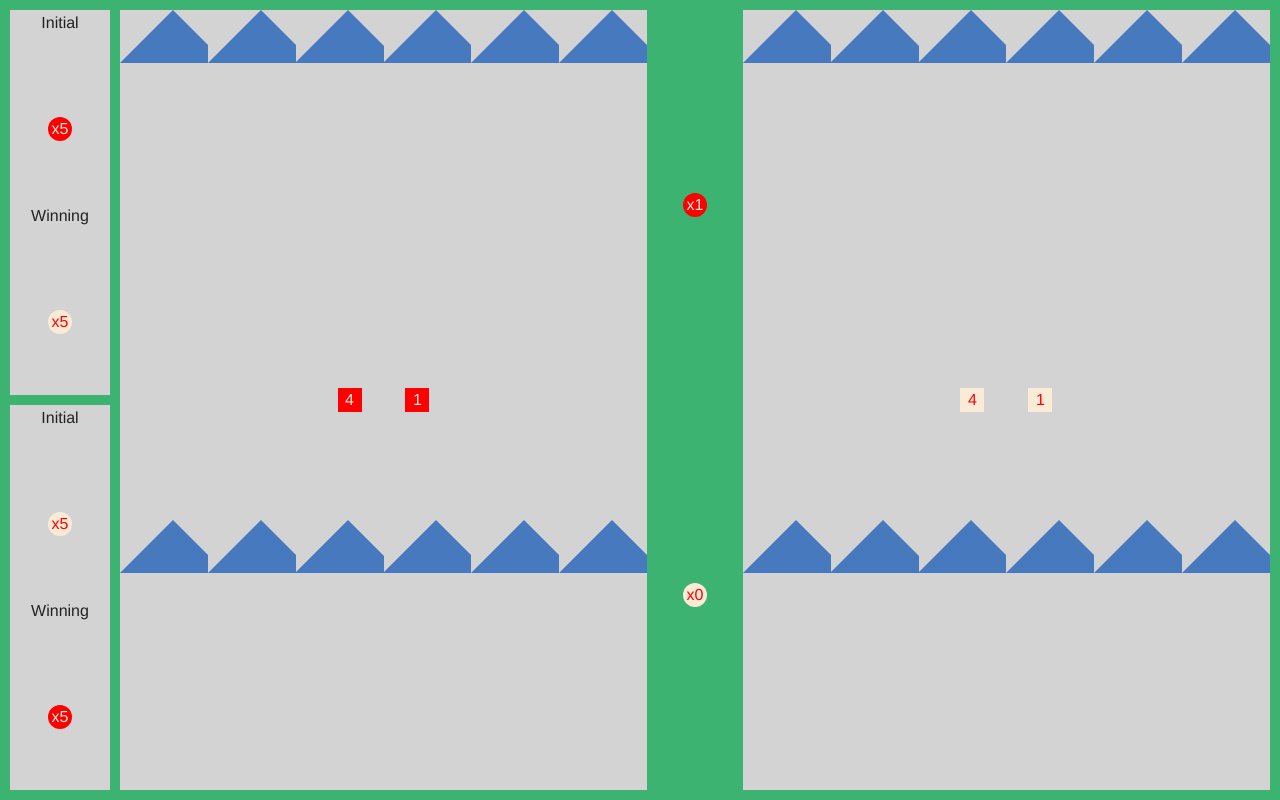
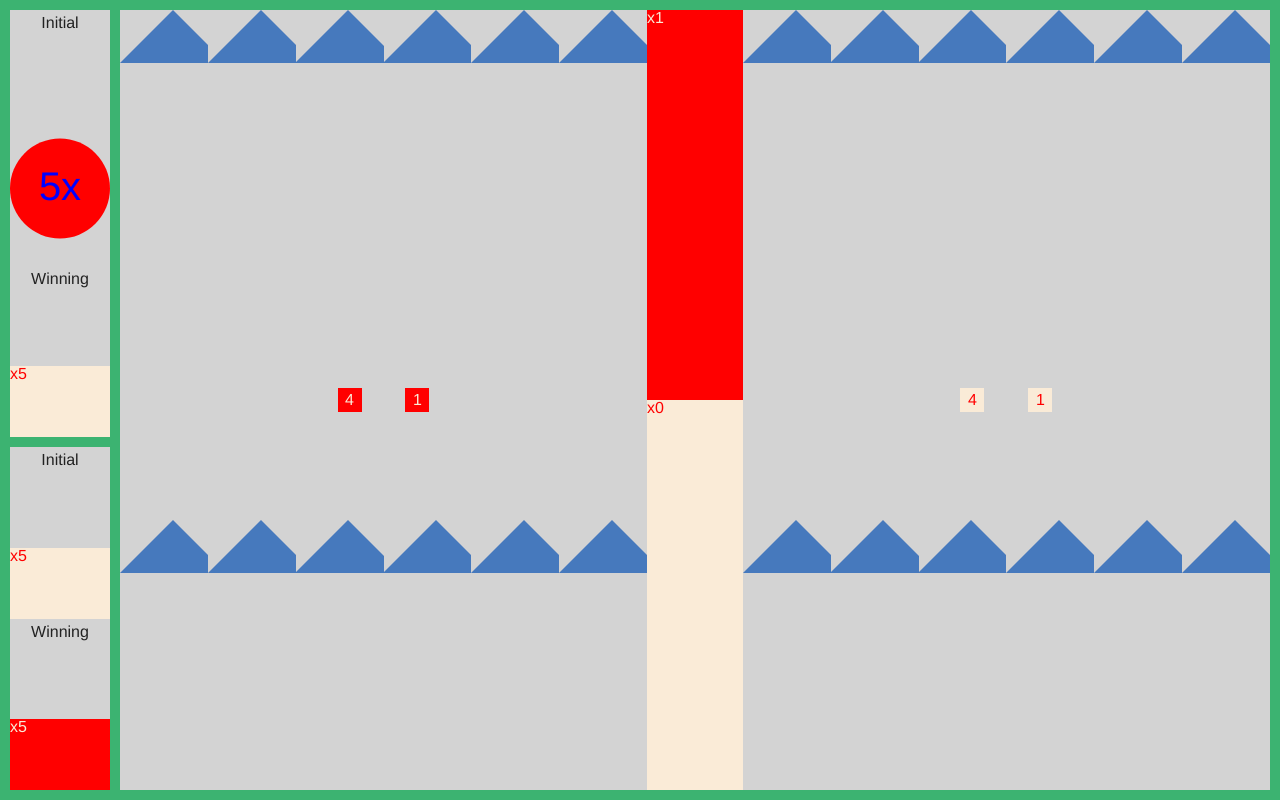
Before and after one commit to NickHeiner/acey-deucey-game-web, a website: page index.html in a window 1280 px wide. Drawn offline with Linux system fonts and the light colour scheme.

Commit message:
fun with svgs

```diff
--- a/index.html
+++ b/index.html
@@ -16,7 +16,12 @@
                             <p class="text-center">Initial</p>
                         </div>
                         <div class="align-center grid-block">
-                            <span class="red piece">x5</span>
+                            <svg class="piece" viewbox="0 0 100 100">
+                                <circle cx="50" cy="50" r="50" fill="red" />
+                                <text x="50%" y="50%" dy=".3em" text-anchor="middle" font-size="40" fill="blue">
+                                    5x
+                                </text>
+                            </svg>
                         </div>
                     </div>
                     <div id="white-winning"" class=" vertical grid-block">
--- a/index.scss
+++ b/index.scss
@@ -35,14 +35,9 @@ body {
 
 }
 
-
-
 .piece {
-    @include badge (
-        $color: white,
-        $diameter: 1.5rem,
-        $fontsize: 1rem
-    );
+    width: 100%;
+    height: 100%;
 }
 
 .dice {
```
Also changed, not shown: built.css.
